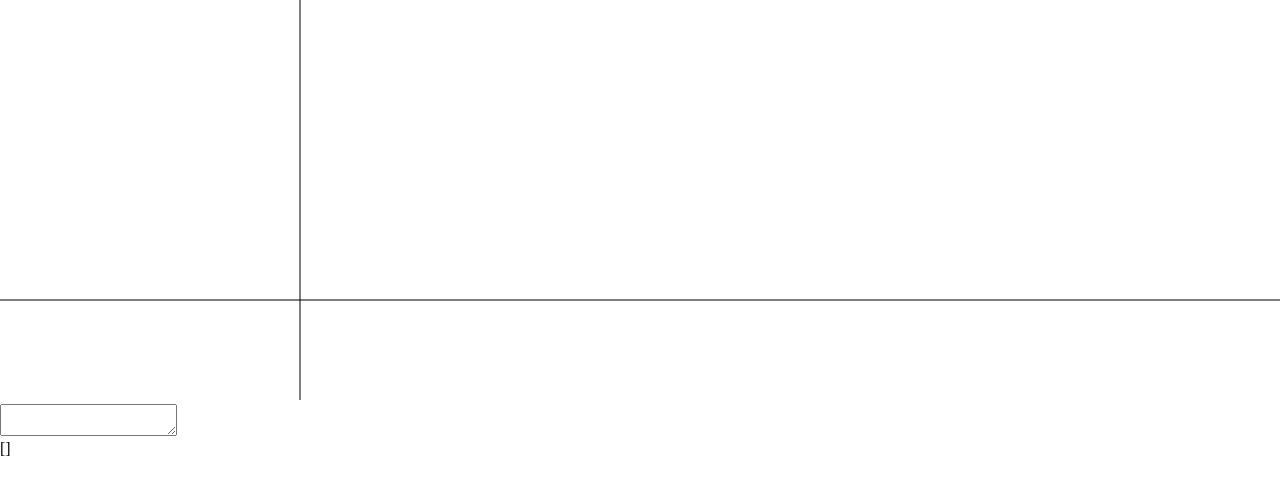
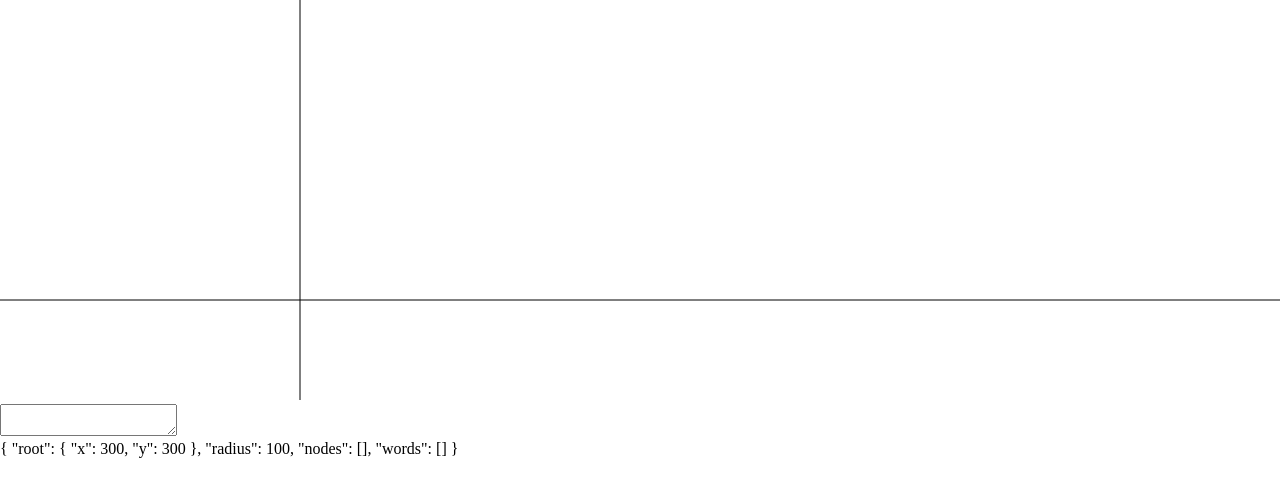
Before and after one commit to miyamonz/zu, a Vue app: page / in a window 1280 px wide. Shown: the top 496 px of the page. Built offline with nearby package versions, Linux system fonts and the light colour scheme.

Commit message:
nodesよりstate全体みせる

```diff
--- a/src/App.vue
+++ b/src/App.vue
@@ -4,7 +4,7 @@
       <SVGArea />
       </div>
       <KeyInput @enter="text => $store.commit('addWord', text)"/>
-      {{$store.state.nodes}}
+     {{$store.state}}
   </div>
 </template>
 <script>
```
